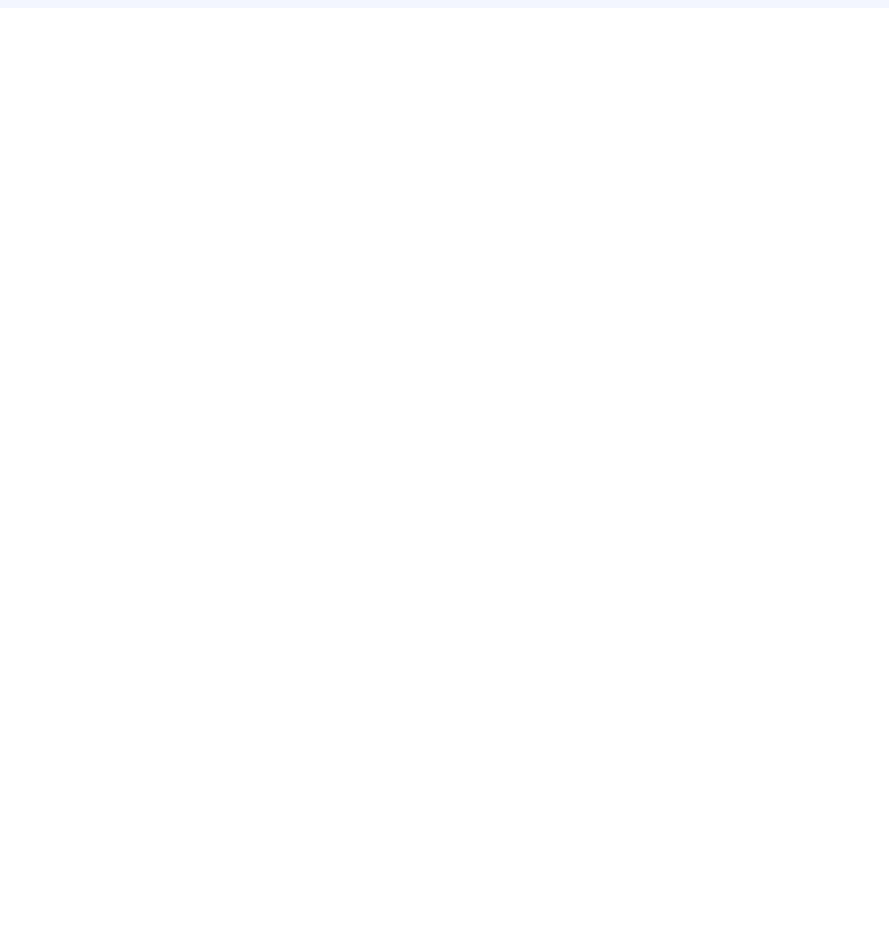
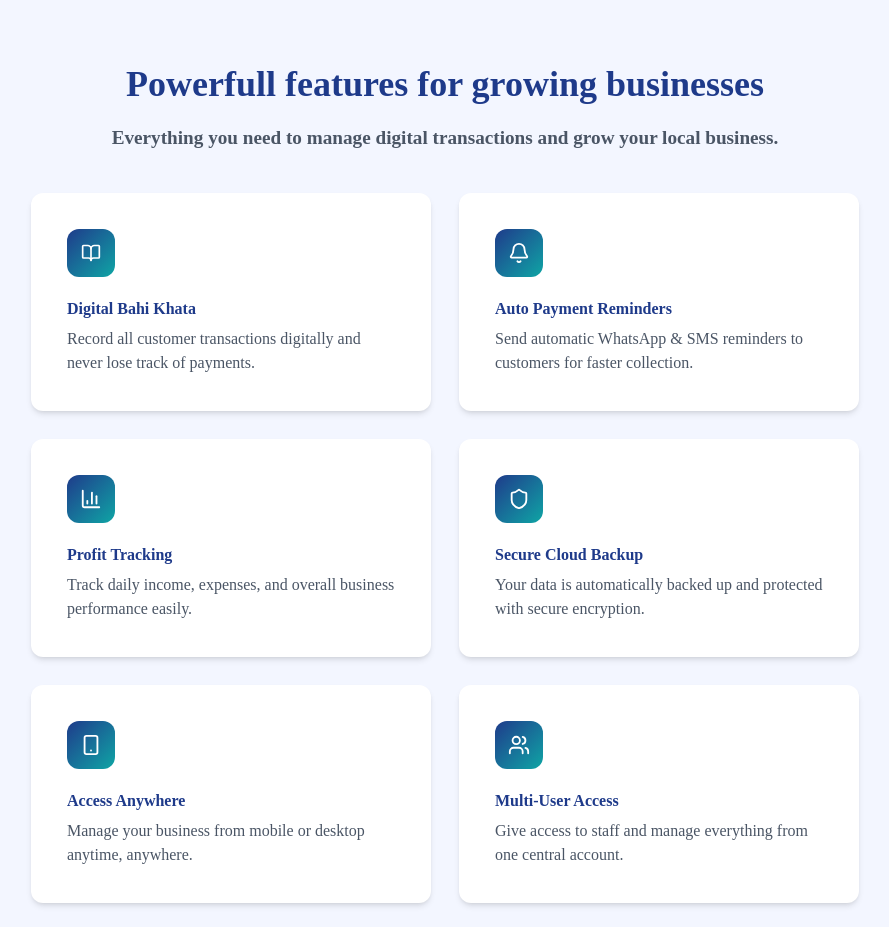
Before and after one commit to kashyapchirag/VyapaarSetu, a React (Vite) app in the folder client/: page / in a window 1280 px wide. Shown: the part 840-1767 px from the top of the page, without its empty margins (195-1084 px from the left). Before the commit the page ends 848 px from the top, so only its background shows below. Built offline with nearby package versions, Linux system fonts and the light colour scheme.

Commit message:
added more elements to ui

```diff
--- a/client/src/components/landing/Features.tsx
+++ b/client/src/components/landing/Features.tsx
@@ -1,8 +1,71 @@
 import React from 'react'
+import { BookOpen, Bell, BarChart3, Shield, Smartphone, Users } from "lucide-react";
 
 const Features = () => {
+
+    const features = [
+        {
+            icon:<BookOpen size={20}/>,
+            title:"Digital Bahi Khata",
+            desc:"Record all customer transactions digitally and never lose track of payments."
+        },
+        {
+            icon: <Bell size={22} />,
+            title: "Auto Payment Reminders",
+            desc: "Send automatic WhatsApp & SMS reminders to customers for faster collection.",
+        },
+        {
+            icon: <BarChart3 size={22} />,
+            title: "Profit Tracking",
+            desc: "Track daily income, expenses, and overall business performance easily.",
+        },
+        {
+            icon: <Shield size={22} />,
+            title: "Secure Cloud Backup",
+            desc: "Your data is automatically backed up and protected with secure encryption.",
+        },
+        {
+            icon: <Smartphone size={22} />,
+            title: "Access Anywhere",
+            desc: "Manage your business from mobile or desktop anytime, anywhere.",
+        },
+        {
+            icon: <Users size={22} />,
+            title: "Multi-User Access",
+            desc: "Give access to staff and manage everything from one central account.",
+        },
+    ]
+
     return (
-        <div>
+        <div className='flex flex-col w-full gap-10'>
+            <div className="sentences text-center flex flex-col gap-5">
+                <h1 className='text-[#1E3A8A] text-3xl md:text-4xl font-bold'>Powerfull features for growing businesses</h1>
+                <p className='text-gray-600 font-bold text-[1.2rem]'>Everything you need to manage digital transactions and grow your local business.</p>
+            </div>
+
+            <div className="cards flex flex-wrap gap-7 justify-center items-center">
+
+                {
+                    features.map((ele,index)=>{
+                        return(
+                            <div key={index} className='group bg-white rounded-xl min-h-50 p-5 md:p-9 flex flex-col justify-center md:w-100 shadow-md hover:-translate-y-0.5 transition-all duration-200'>
+                                <div className="icon w-12 h-12 flex items-center justify-center rounded-xl bg-linear-to-br from-[#1E3A8A] to-[#0EA5A4] text-white mb-5 group-hover:scale-110 transition-transform duration-300">
+                                    {ele.icon}
+                                </div>
+
+                                <h1 className='text-[#1E3A8A] font-bold mb-1.5'>
+                                    {ele.title}
+                                </h1>
+
+                                <p className='text-gray-600'>
+                                    {ele.desc}
+                                </p>
+                            </div>
+                        )
+                    })
+                }
+
+            </div>
 
         </div>
     )
--- a/client/src/components/landing/Hero.tsx
+++ b/client/src/components/landing/Hero.tsx
@@ -42,8 +42,7 @@ const Hero = () => {
             </div>
 
 
-                <img src="/src/assets/buildings.png" className='hidden md:block w-80 absolute bottom-0 left-0 opacity-40' alt="" />
-                <img src="/src/assets/bg2.png" className='hidden md:block w-110 absolute bottom-0 right-0 opacity-40' alt="" />
+
 
 
         </div>
--- a/client/src/pages/LandingPage.tsx
+++ b/client/src/pages/LandingPage.tsx
@@ -4,10 +4,12 @@ import Navbar from "../components/landing/Navbar"
 
 const LandingPage = () => {
     return (
-        <div className="bg-[#F3F6FF] min-h-screen w-full py-6 px-5 md:px-15">
-            <div className="h-screen">
+        <div className="bg-[#F3F6FF] min-h-screen w-full py-6 px-5 md:px-15 flex flex-col gap-6 md:gap-20">
+            <div className="min-h-screen relative flex flex-col">
                 <Navbar/>
                 <Hero/>
+                <img src="/src/assets/buildings.png" className='hidden md:block w-80 absolute bottom-0 left-0 opacity-40' alt="" />
+                <img src="/src/assets/bg2.png" className='hidden md:block w-110 absolute bottom-0 right-0 opacity-40' alt="" />
             </div>
             <Features/>
         </div>
```
